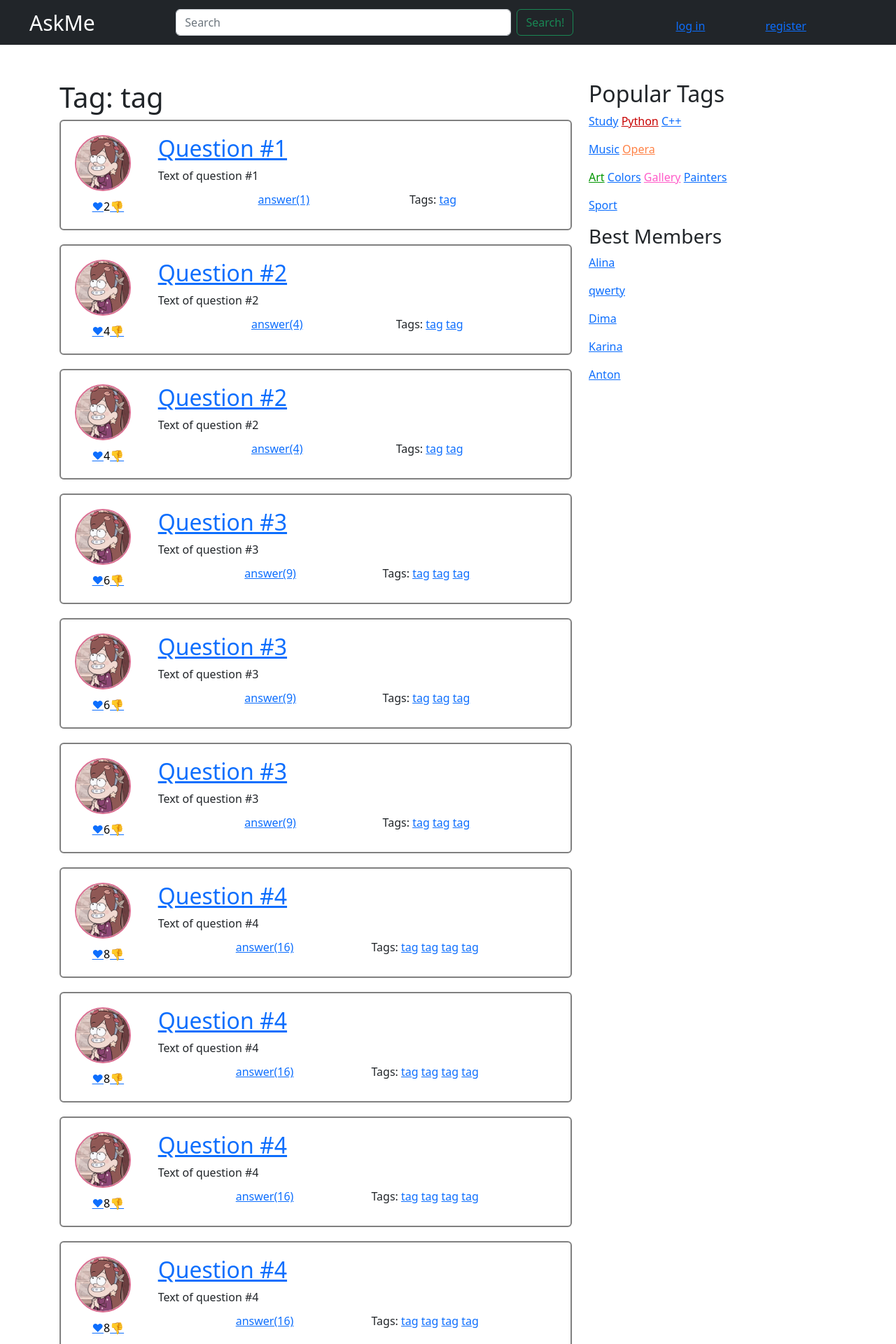
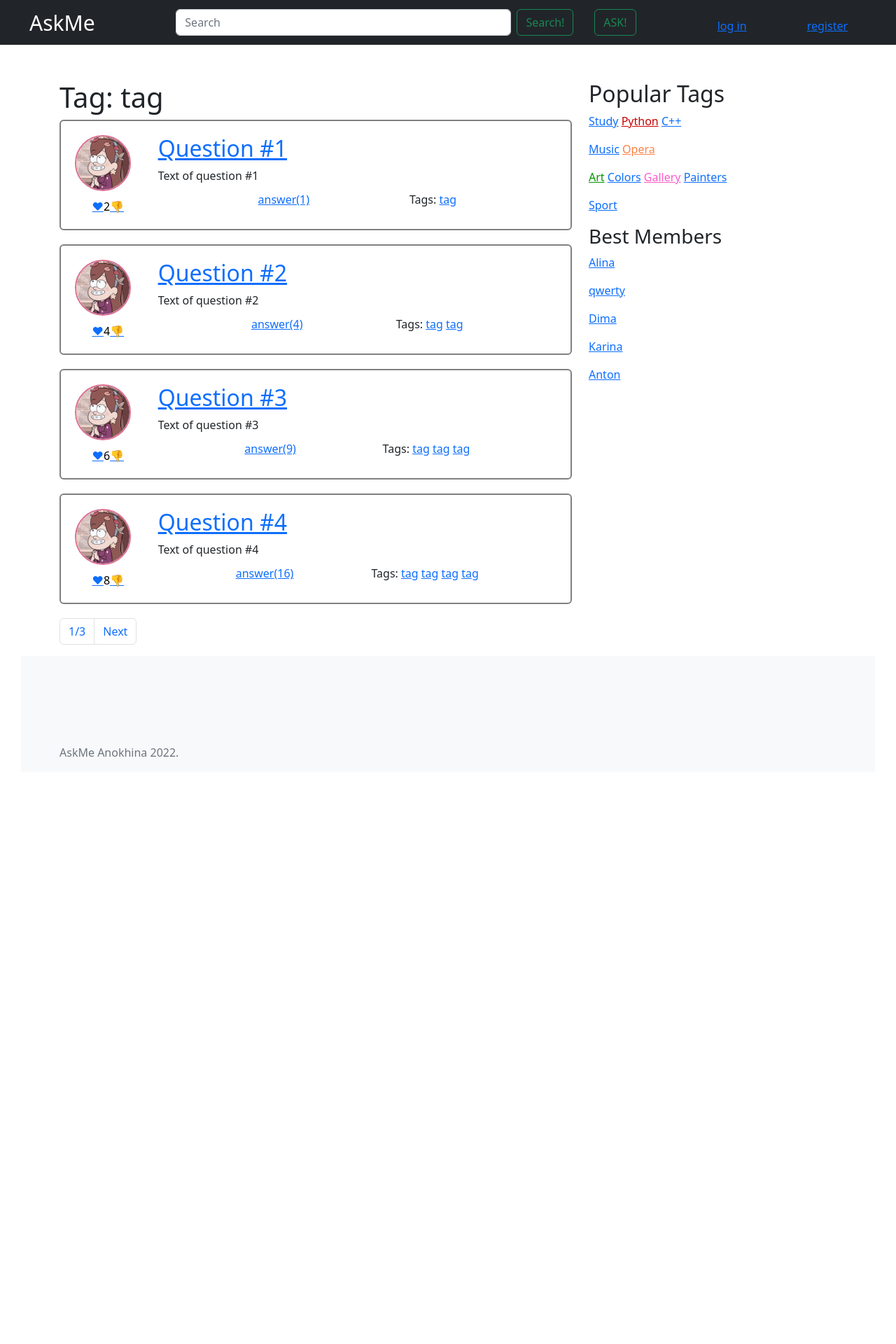
Before and after one commit to ArKarina/technopark_web, a Django app: page /tag/tag in a window 1280 px wide. Shown: the top 1920 px of the page at 70% size. After the commit the page ends 1081 px from the top, so only its background shows below. Run offline with Django 4.2, Linux system fonts and the light colour scheme; some libraries are stand-ins or nearby versions.

Commit message:
chage files

```diff
--- a/askme_anokhina/app/views.py
+++ b/askme_anokhina/app/views.py
@@ -11,13 +11,14 @@ def paginate(objects_list, request, per_page=10):
     page = paginator.get_page(page_number)
     return page
 
-#@require_GET
+@require_GET
 def index(request):
     page = paginate(models.QUESTIONS, request, 4)
     context = {'is_auth': False, 'page': page}
     return render(request, 'index.html', context=context)
 
 def question(request, question_id: int):
+    if question_id > 9: question_id = 9
     question_item = models.QUESTIONS[question_id]
     page = paginate(models.ANSWERS, request, 4)
     context = {'question': question_item, 'is_auth': False, 'page': page}
@@ -39,5 +40,6 @@ def settings(request):
     return render(request, 'settings.html', context=context)
 
 def tag(request, tag_name: str):
-    context = {'is_auth': False, 'questions': models.QUESTIONS, 'tag': tag_name}
+    page = paginate([q for q in models.QUESTIONS if tag_name in q['tags']], request, 4)
+    context = {'is_auth': False, 'tag': tag_name, 'page': page}
     return render(request, 'tag.html', context=context)
--- a/askme_anokhina/templates/ask.html
+++ b/askme_anokhina/templates/ask.html
@@ -9,7 +9,7 @@
         </div>
         <div class="col-11">
             <input type="text" class="form-control is-valid" id="validationServer01"
-                   value="What to ask?" required placeholder="Enter the title of the question...">
+            placeholder="What to ask?" required placeholder="Enter the title of the question...">
         </div>
     </div>
     <div class="row form-elem">
@@ -30,7 +30,7 @@
         </div>
         <div class="col-11">
             <input type="text" class="form-control is-valid" id="validationServer02"
-                   value="Study, Python" required placeholder="Enter some tags...">
+            placeholder="Study, Python" required placeholder="Enter some tags...">
         </div>
     </div>
     <div class="row">
--- a/askme_anokhina/templates/inc/base.html
+++ b/askme_anokhina/templates/inc/base.html
@@ -25,7 +25,7 @@
                     <button class="btn btn-outline-success" type="submit">Search!</button>
                 </form>
             </div>
-
+            <a class="btn btn-outline-success" href="{% url 'ask' %}" role="button">ASK!</a>
             <div class="col-4">
                 {% if is_auth %}
                 <div class="user">
--- a/askme_anokhina/templates/login.html
+++ b/askme_anokhina/templates/login.html
@@ -9,7 +9,7 @@
         </div>
         <div class="col-5">
             <input type="text" class="form-control is-valid" id="validationServer01"
-                   value="karina" required placeholder="Enter your login...">
+            placeholder="karina" required placeholder="Enter your login...">
         </div>
     </div>
     <div class="row ">
@@ -18,7 +18,7 @@
         </div>
         <div class="col-5">
             <input type="password" class="form-control is-invalid" id="validationServer02"
-                   value="karina123" required placeholder="Enter your password...">
+            placeholder="karina123" required placeholder="Enter your password...">
             <p class="invalid-feedback">
                 Wrong password!
             </p>
--- a/askme_anokhina/templates/tag.html
+++ b/askme_anokhina/templates/tag.html
@@ -4,12 +4,8 @@
 
 <h1>Tag: {{tag}}</h1>
 
-{% for question in questions %}
-    {% for question_tag in question.tags %}
-        {% if question_tag == tag %}
-            {% include "inc/question_item.html"%}
-        {% endif %}
-    {% endfor %}
+{% for question in page.object_list %}
+    {% include 'inc/question_item.html' %}
 {% endfor %}
 
 {% include 'inc/paginator.html' %}
```
Also changed, not shown: askme_anokhina/templates/signup.html (+5 -5 lines), askme_anokhina/templates/inc/answer.html (line endings or trailing spaces), askme_anokhina/templates/inc/question_item.html (line endings or trailing spaces), askme_anokhina/templates/inc/rating.html (line endings or trailing spaces), askme_anokhina/templates/inc/tags.html (line endings or trailing spaces), askme_anokhina/templates/question.html (line endings or trailing spaces), askme_anokhina/templates/settings.html (line endings or trailing spaces), 2 other files.
